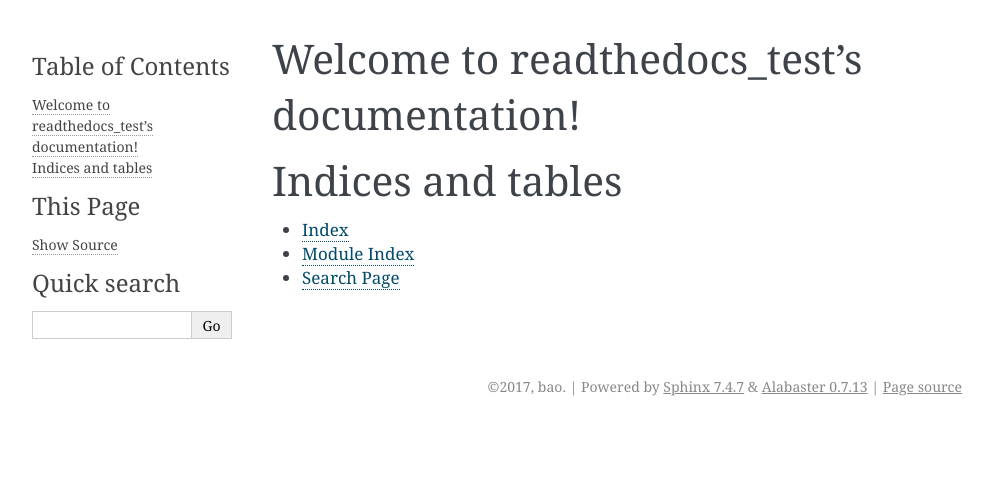
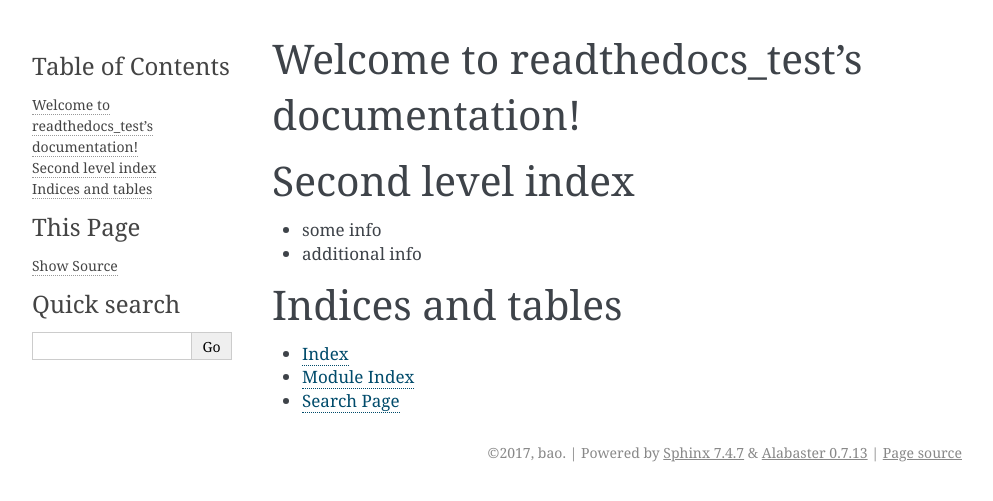
Before and after one commit to sysbot/readthedocs_test, a Sphinx documentation site: the page built from docs/index.rst, in a window 1280 px wide. Shown: the top 501 px of the page, without its empty margins (148-1141 px from the left). Built offline with Sphinx 7.4.7, drawn with Linux system fonts in a browser that asks for light colours.

```diff
--- a/docs/index.rst
+++ b/docs/index.rst
@@ -11,6 +11,11 @@ Welcome to readthedocs_test's documentation!
    :caption: Contents:
 
 
+Second level index
+==================
+
+* some info
+* additional info
 
 Indices and tables
 ==================
--- a/index.rst
+++ /dev/null
@@ -1,2 +0,0 @@
-## first header
-** test
```
